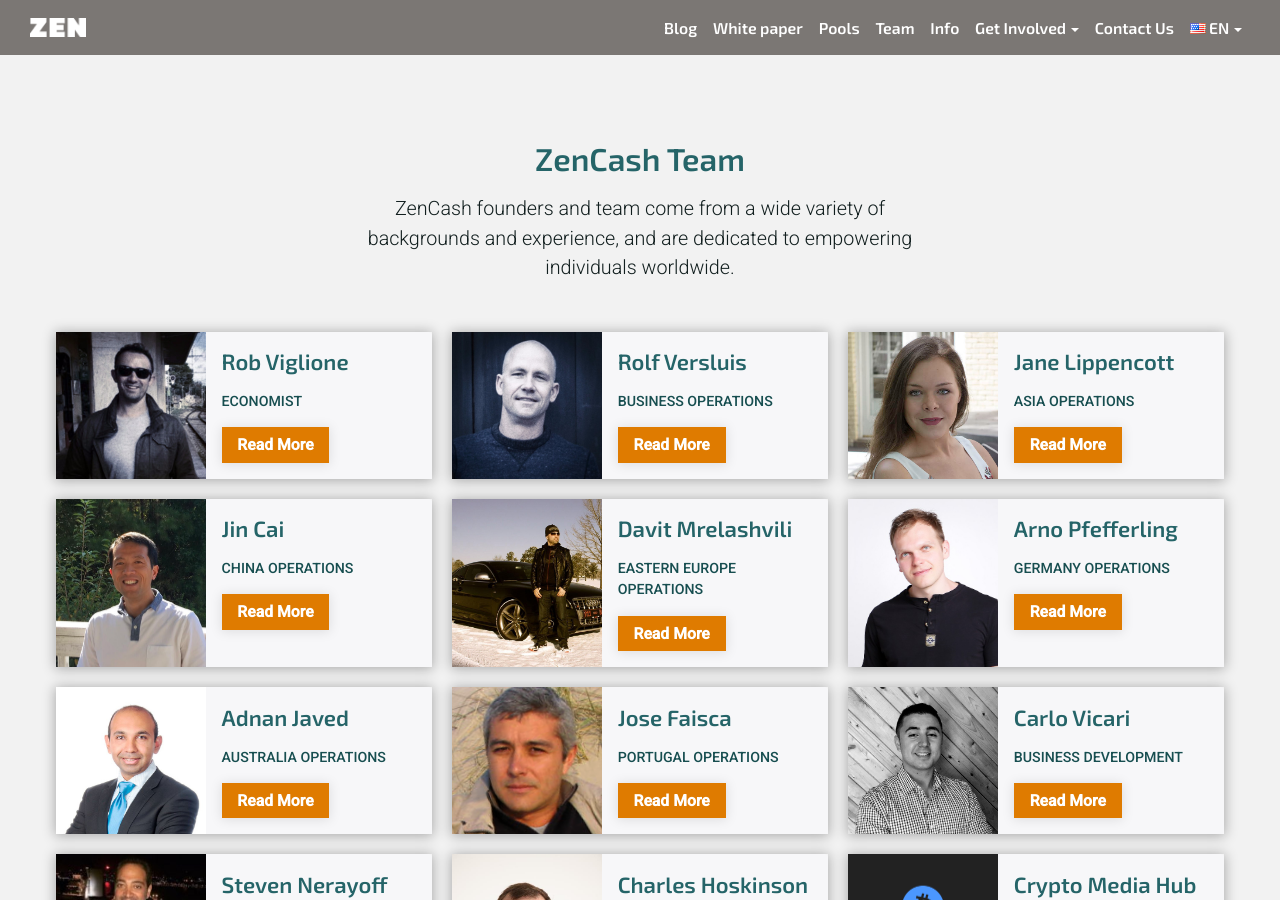
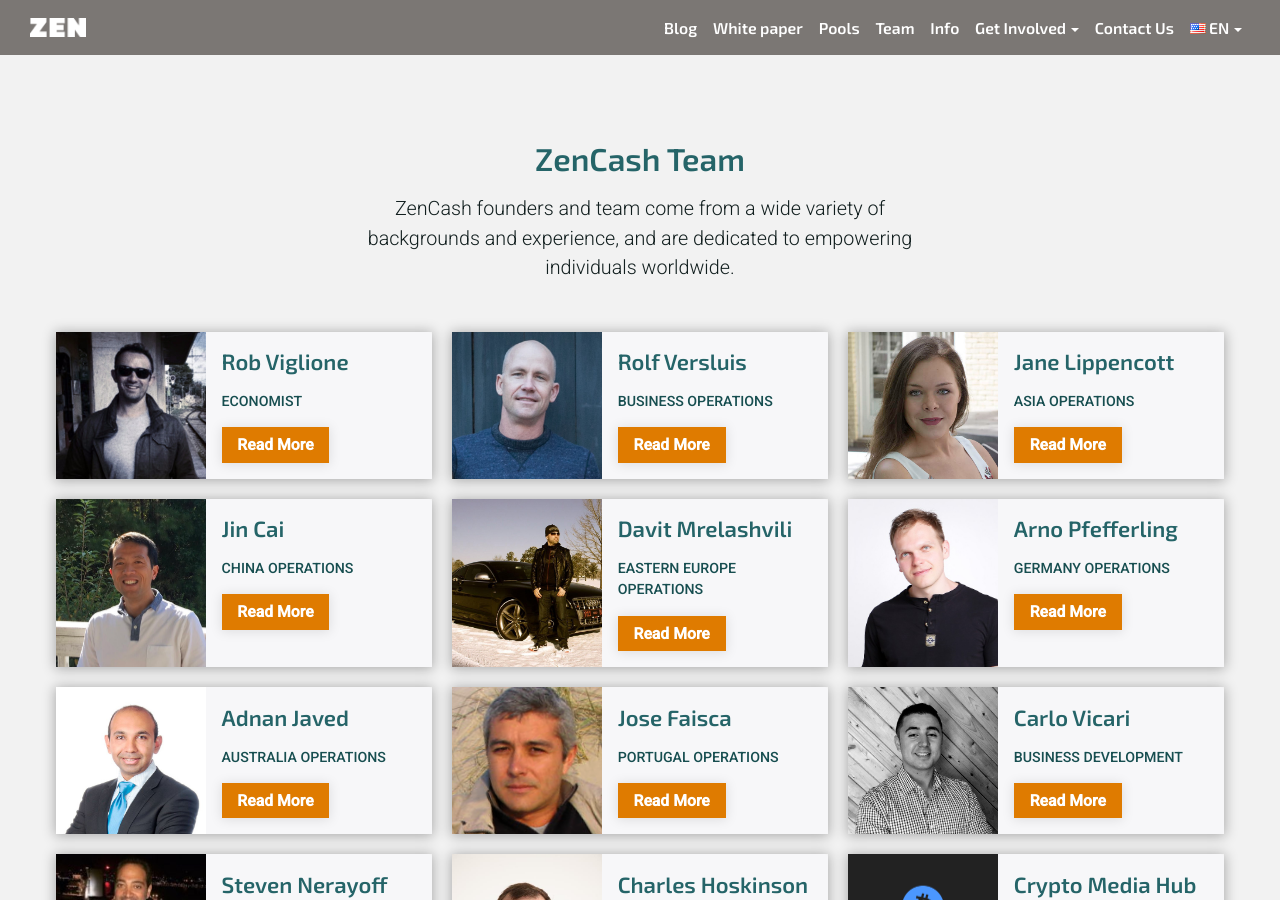
Before and after one commit to tarrenj/website, a Jekyll site: the page built from team.html, in a window 1280 px wide and 900 px high. Built offline with Jekyll 4.4.1, drawn with Linux system fonts in a browser that asks for light colours.

Commit message:
Add new pic for Rolf

```diff
--- a/_includes/team.html
+++ b/_includes/team.html
@@ -40,7 +40,7 @@
 
           <div class="card rolf">
             <div class="card-header" role="tab" id="headingRolf">
-              <div class="card-img-top b-lazy" data-src="/assets/img/people/rolf.jpg"></div>
+              <div class="card-img-top b-lazy" data-src="/assets/img/people/rolf-1.jpeg"></div>
               <div class="card-feature">
                 <h3 class="name">Rolf Versluis</h3>
                 <p class="title">BUSINESS OPERATIONS</p>
```
Also changed, not shown: assets/img/people/rolf-1.jpeg (added), 3 other files.
